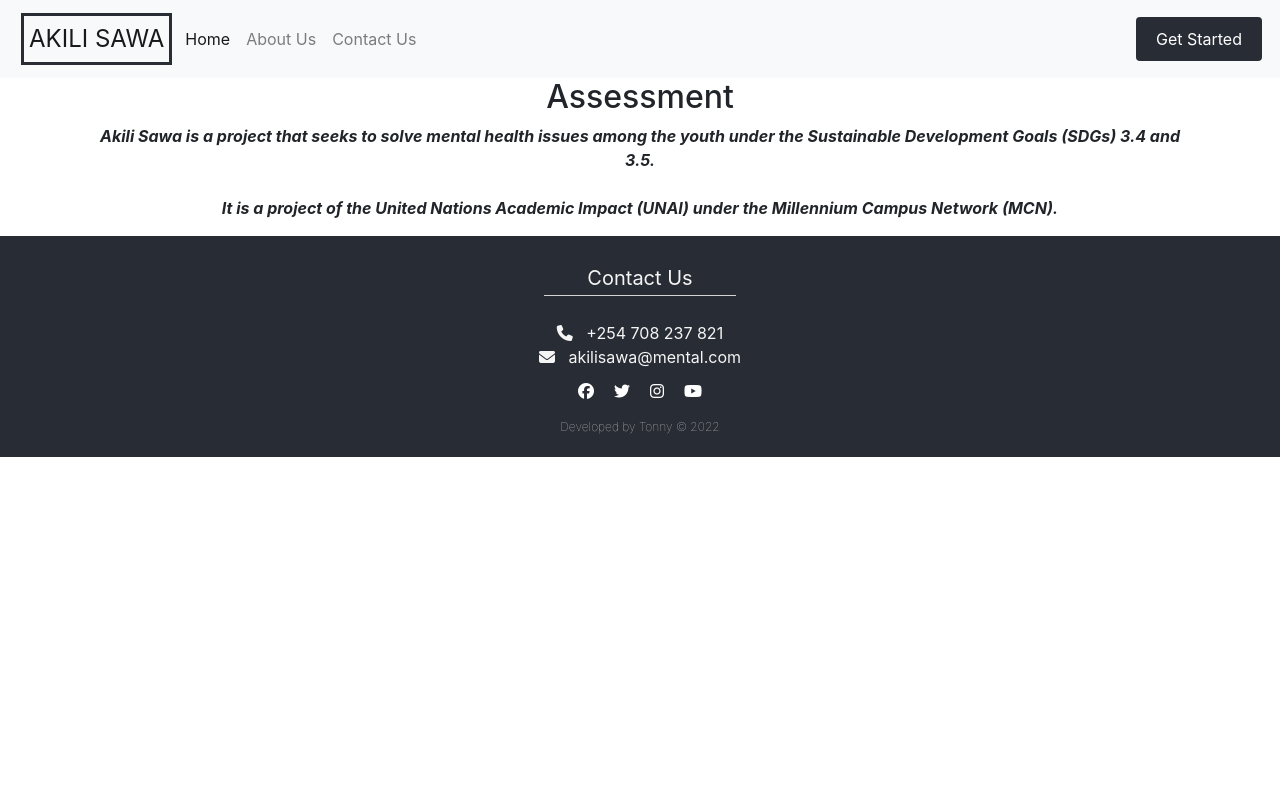
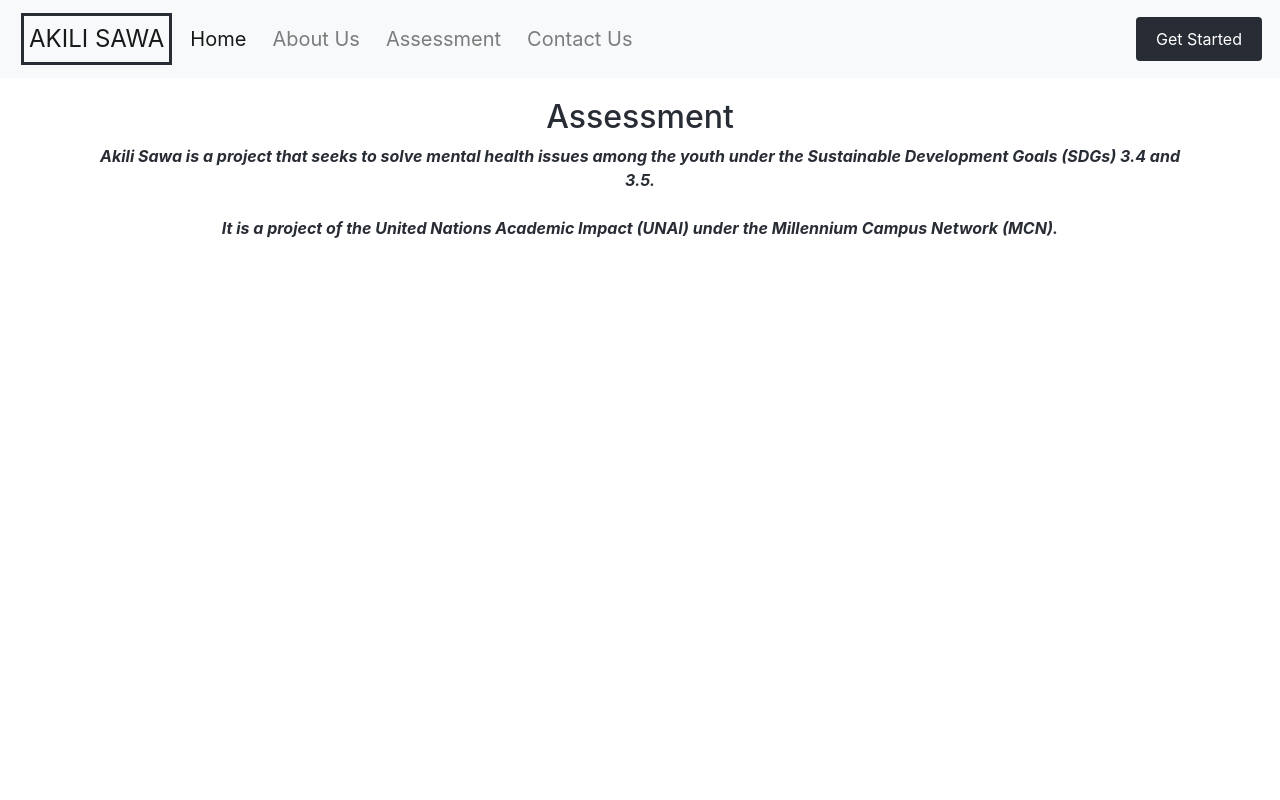
Before and after one commit to tonyoseko99/AKILI-SAWA, a React (Create React App) app: page /assessment in a window 1280 px wide. Shown: the top 800 px of the page. Built offline with nearby package versions, Linux system fonts and the light colour scheme.

Commit message:
styling: nav item font-sizes

```diff
--- a/src/App.css
+++ b/src/App.css
@@ -69,6 +69,11 @@
     justify-content: flex-start;
   }
 
+  .nav-item a{
+    padding: 10px 20px;
+    font-size: 16px;
+  }
+
   .about-content {
     margin-top: 20px;
   }
@@ -106,6 +111,10 @@
     justify-content: flex-start;
   }
 
+  .nav-item a{
+    font-size: 12px;
+  }
+
   .about-content {
     margin-top: 20px;
   }
@@ -129,6 +138,8 @@
   }
 }
 
+
+/* desktop devices */
 #navigation{
   align-items: center;
   position: relative;
@@ -140,6 +151,13 @@
   padding: 5px;
   margin: 5px;
   border: 3px solid #282c34;
+}
+
+.nav-item a{
+  font-size: 20px;
+  font-weight: 400;
+  padding: 5px;
+  margin: 5px;
 }
 
 #get-started-btn{
@@ -211,6 +229,13 @@
   font-weight: lighter;
 }
 
+/* assessment section */
+#assessment{
+  height: 100vh;
+  color: #282c34;
+  padding: 20px;
+}
+
 /* footer section */
 
 .footer{
--- a/src/components/Navigation.js
+++ b/src/components/Navigation.js
@@ -30,6 +30,11 @@
               About Us
             </a>
           </li>
+          <li class="nav-item">
+            <a class="nav-link" href="/assessment">
+              Assessment
+            </a>
+          </li>
 
           <li class="nav-item">
             <a class="nav-link" href="/contact">
```
